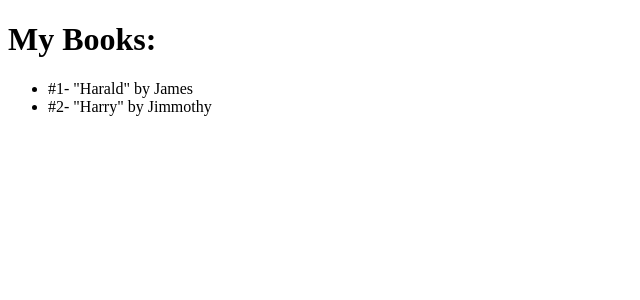
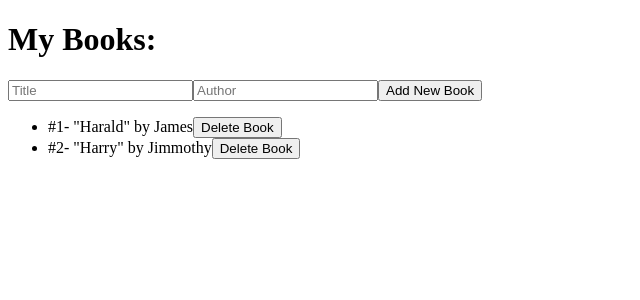
Before and after one commit to ghostflame2153/cs300-assignment-4-starter, a React (Vite) app: page / in a window 1280 px wide. Shown: the top 300 px of the page, without its empty margins (0-640 px from the left). Built offline with nearby package versions, Linux system fonts and the light colour scheme.

Commit message:
Unsure when last commit was, but now removing of books first proper attempt is here

```diff
--- a/src/App.jsx
+++ b/src/App.jsx
@@ -9,16 +9,54 @@ import "./styles.css";
   const [title, setTitle] = useState('');
   const [author, setAuthor] = useState('');
 
+function bookAdd(e) {
+    e.preventDefault();
+    if(!title.trim() || !author.trim()) return;
+
+    const bookIdCreater = books.length > 0 ? Math.max(...books.map(b => b.id)) + 1 : 1;
+
+    const newBook = {
+      id: bookIdCreater,
+      title: title.trim(),
+      author: author.trim(),
+    };
+
+    setBooks([...books, newBook])
+    setTitle('');
+    setAuthor('');
+}
+function bookManage(idToRemove){
+  setBooks(books.filter((book) => book.id !== idToRemove));
+}
 
   return (
     <>
       <h1>My Books: </h1>
+
+      <form onSubmit={bookAdd}>
+      <input
+        type="text"
+        placeholder="Title"
+        value={title}
+        onChange={(e) => setTitle(e.target.value)}
+        />
+
+        <input
+        type="text"
+        placeholder="Author"
+        value={author}
+        onChange={(e) => setAuthor(e.target.value)}
+        />
+        <button type="submit"> Add New Book</button>
+        </form>
       <ul>
-        {books.map((book,index) => <li key={book.id}> #{index+1}- "{book.title}" by {book.author}</li>)}
+        {books.map((book) => <li key={book.id}> #{book.id}- "{book.title}" by {book.author}
+        <button type="button" onClick={() => bookManage(book.id)}>Delete Book</button></li>
+      )}
       </ul>
-    </>
+      </>
     );
-  }
+    }
 
 
       export default function App(){
```
